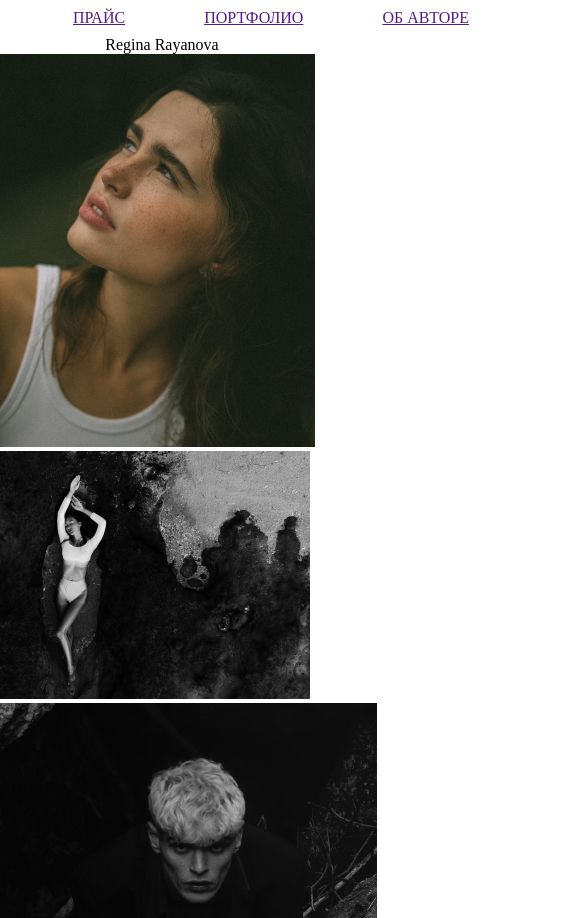
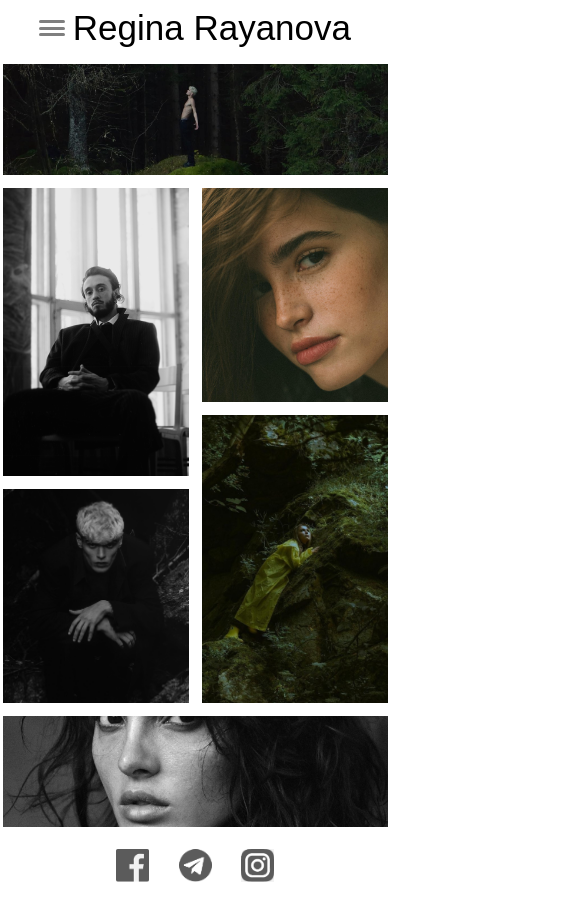
Before and after one commit to SashaStoyan/SA50-3-20_StoyanSasha, a plain HTML site: page grid/adaptive/index.html in a window 390 px wide. Shown: the top 918 px of the page, 585 px wide, since content can reach past the window. Drawn offline with Linux system fonts and the light colour scheme; a web font is replaced by a local one.

Commit message:
feat:Social media images added

```diff
--- a/grid/adaptive/index.html
+++ b/grid/adaptive/index.html
@@ -52,6 +52,7 @@
             </div>
         </div>
     </nav>
+
     <div class="container">
         <img src="./asserts/image/1.png" class="img1">
         <img src="./asserts/image/2.png" class="img2">
@@ -63,5 +64,14 @@
         <img src="./asserts/image/8.png" class="img8">
     </div>
 
+
+    <footer>
+    <div class="footer__logos">
+        <img src="./asserts/image/fb_logo.png" class="footerlogo">
+        <img src="./asserts/image/telegram_logo.png" class="footerlogo">
+        <img src="./asserts/image/insta_logo.png" class="footerlogo">
+    </div>
+    </footer>
+
 </body>
 </html>
--- a/grid/adaptive/style.css
+++ b/grid/adaptive/style.css
@@ -5,98 +5,208 @@
     box-sizing: border-box;
 }
 
-.block1 {
-    height: 105px;
+.page {
+    width: 100%;
+}
+
+.pc__nav {
     width: 100%;
     display: flex;
-    align-items: center;
-    justify-content: space-between;
-    box-shadow: 0px 4px 4px rgba(0, 0, 0, 0.07);
+    justify-content: center;
+    box-shadow: 0px 4px 4px 0px #00000012;
 }
 
-.name {
-    padding-top: 10px;
-    padding-left: 66px;
-    font-family: 'Six Caps';
-    font-style: normal;
-    font-weight: 400;
+.mobile__nav {
+    width: 100%;
+    height: 56px;
+    display: none;
+    align-items: center;
+    justify-content: center;
+}
+
+.menu {
+    justify-content: flex-end;
+    align-items: center;
+    display: flex;
+    width: 655px;
+    height: 105px;
+}
+
+.list {
+    width: 443px;
+    height: 27px;
+    justify-content: space-between;
+    align-items: center;
+    display: flex;
+}
+
+.logo {
+    width: 655px;
+    height: 105px;
+    justify-content: flex-start;
+    align-items: center;
+    display: flex;
+}
+
+.logo__title {
+    font-family: 'Six Caps', sans-serif;
+    font-style: Regular;
     font-size: 64px;
     line-height: 84px;
-    color: #000000;
+    line-height: 100%;
 }
-nav {
-    padding-right: 66px;
-    display: flex;
-    justify-content: center;
-}
-.list {
-    display: flex;
-    justify-content: space-between;
-    align-items: center;
-    width: 550px;
-    height: 36px;
-}
-.list_item_link {
-    font-family: 'Oswald';
-    font-style: normal;
-    font-weight: 300;
+
+.list__item__link {
+    font-family: 'Oswald', sans-serif;
+    font-style: light;
     font-size: 24px;
-    line-height: 36px;
-    color: #000000;
+    line-height: 100%;
+    color: black;
     text-decoration: none;
 }
 
-
-.conteiner {
+.container {
     position: absolute;
-    margin:0 auto;
-    left:0;
-    right:0;
-    margin-top: 40px;
+    top: 141px;
+    left: 0;
+    right: 0;
+    margin: 0 auto;
+    display: grid;
+    width: 1310px;
     height: 849px;
-    width: 1310px;
-    display: grid;
-    grid-template-rows:248px 120px 77px 98px 209px;
-    grid-template-columns: 315px 310px 377px 242px;
-    row-gap: 25px;
-    column-gap: 22px;
-    grid-template-areas:"q1 q2 q6 q7"
-                        "q1 q3 q6 q7"
-                        "q4 q3 q6 q7"
-                        "q4 q3 q8 q8"
-                        "q5 q5 q8 q8";
-
-}
-.p1 {
-    grid-area: q1;
-    background-image: url(asserts/image/dZFeVYW-ENE_1.png);
-}
-.p2 {
-    grid-area: q2;
-    background-image: url(asserts/image/LIA-hVjOKg_2.png);
-}
-.p3 {
-    grid-area: q4;
-    background-image: url(asserts/image/dDiNgOcxGn4_3.png)
+    grid-template-columns: 316px 313px 377px 243px;
+    grid-template-rows: 247px 118px 78px 92px 209px;
+    gap: 20px;
+    grid-template-areas: "img1 img2 img3 img4"
+                        "img1 img6 img3 img4"
+                        "img5 img6 img3 img4"
+                        "img5 img6 img8 img8"
+                        "img7 img7 img8 img8";
 }
 
-.p4 {
-    grid-area: q3;
-    background-image: url(asserts/image/eDh9Aza081U_4.png)
+
+.img1 {
+    width: 100%;
+    height: 100%;
+    object-fit: cover;
+    grid-area: img1;
 }
-.p5 {
-    grid-area: q5;
-    background-image: url(asserts/image/dDiNgOcxGn4\ 1_5.png)
+
+.img2 {
+    width: 100%;
+    height: 100%;
+    object-fit: cover;
+    grid-area: img2;
 }
-.p6 {
-    grid-area: q6;
-    background-image: url(asserts/image/PQCKGMhiqpU\ 1_6.png)
+
+.img3 {
+    width: 100%;
+    height: 100%;
+    object-fit: cover;
+    grid-area: img3;
 }
-.p7 {
-    grid-area: q7;
-    background-image: url(asserts/image/Khv38I6A-us\ 1_7.png)
+
+.img4 {
+    width: 100%;
+    height: 100%;
+    object-fit: cover;
+    grid-area: img4;
 }
-.p8 {
-    grid-area: q8;
-    background-image: url(asserts/image/H46P4km2fiY\ 1_8.png)
+
+.img5 {
+    width: 100%;
+    height: 100%;
+    object-fit: cover;
+    grid-area: img5;
 }
+
+.img6 {
+    width: 100%;
+    height: 100%;
+    object-fit: cover;
+    grid-area: img6;
+}
+
+.img7 {
+    width: 100%;
+    height: 100%;
+    object-fit: cover;
+    grid-area: img7;
+}
+
+.img8 {
+    width: 100%;
+    height: 100%;
+    object-fit: cover;
+    grid-area: img8;
+}
+
+footer {
+    width: 100%;
+    height: 99px;
+    display: flex;
+    align-items: center;
+    justify-content: center;
+    margin-top: 760px;
+}
+
+.footer__logos {
+    display: none;
+    align-items: center;
+    justify-content: space-between;
+    width: 158px;
+}
+
+.footerlogo {
+    width: 33px;
+    height: 33px;
+    cursor: pointer;
+}
+
+@media screen and (max-width: 768px) {
+    nav {width: 56px;}
+    .mobile__nav {display: flex;}
+    .pc__nav {display: none;}
+    .logo__title {font-size: 35px; line-height: 46px;}
+    .container {
+        top: 64px;
+        width: 385px;
+        height: 763px;
+        grid-template-columns: 186px 186px;
+        grid-template-rows: 111px 214px 61px 214px 111px;
+        gap: 13px;
+        grid-template-areas: "img7 img7"
+                            "img5 img6"
+                            "img5 img4"
+                            "img3 img4"
+                            "img8 img8";
+    }
+    .footer__logos {display: flex;}
+}
+
+.mobile__menu {
+    display: flex;
+    align-items: center;
+    width: 80%;
+    justify-content: space-between;
+}
+
+.hamburger-button {
+    display: flex;
+    flex-direction: column;
+    flex-wrap: wrap;
+    justify-content: space-between;
+    height: 16px;
+    width: 26px;
+    cursor: pointer;
+}
+
+.hamburger-button-top,
+.hamburger-button-middle,
+.hamburger-button-bottom {
+    height: 3px;
+    width: 26px;
+    background: black;
+    border-radius: 5px;
+    opacity: 50%;
+}
```
Also changed, not shown: grid/adaptive/asserts/img/1.jpg (added).
